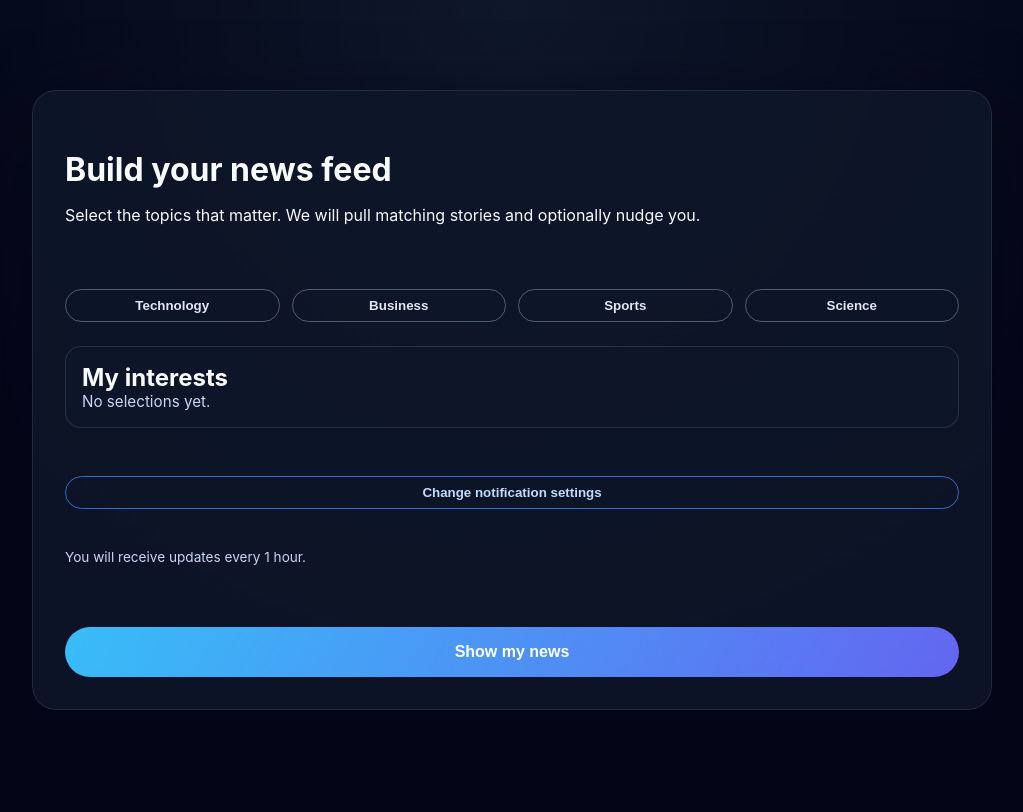
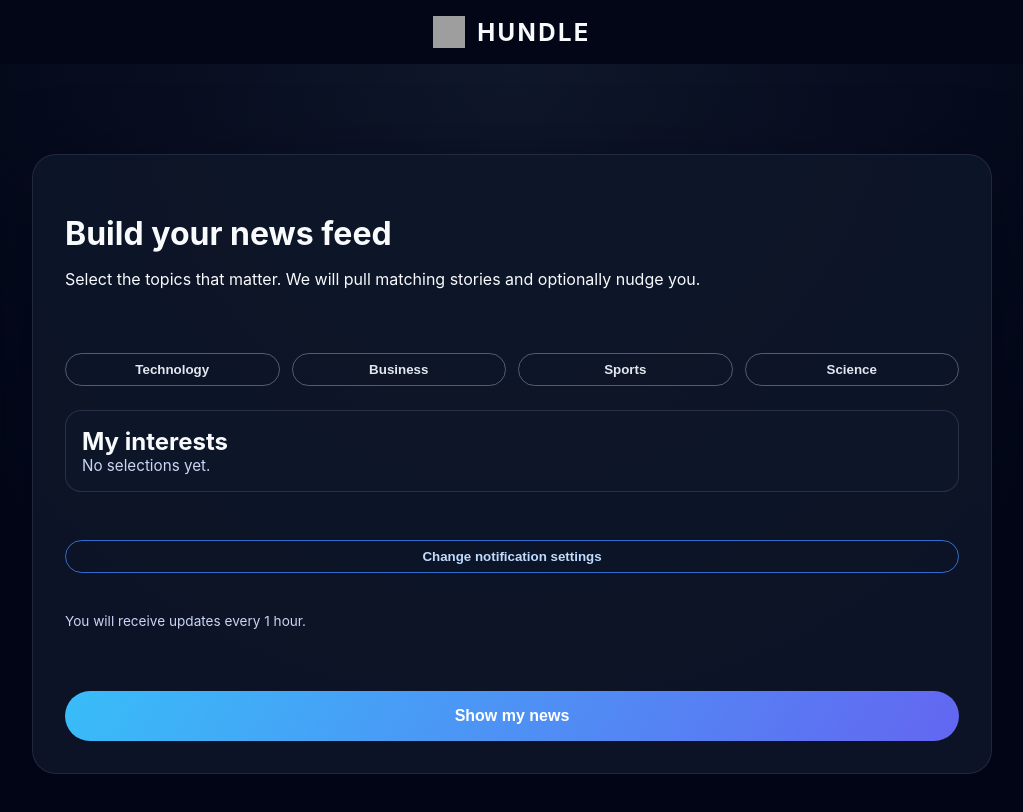
Before and after one commit to halilozerdem2/Hundle, a Next.js app in the folder apps/web/: page / in a window 1280 px wide. Shown: the top 812 px of the page, without its empty margins (128-1151 px from the left). Built offline with nearby package versions, Linux system fonts and the light colour scheme; grey boxes are pictures that could not be loaded.

Commit message:
feat: add global header

```diff
--- a/apps/web/app/globals.css
+++ b/apps/web/app/globals.css
@@ -11,6 +11,28 @@
 body {
   margin: 0;
   min-height: 100vh;
+}
+
+.site-header {
+  width: 100%;
+  display: flex;
+  justify-content: center;
+  padding: 1rem 0;
+}
+
+.site-header__brand {
+  display: inline-flex;
+  gap: 0.75rem;
+  align-items: center;
+  font-size: 1.5rem;
+  font-weight: 700;
+  color: #f8fafc;
+  text-decoration: none;
+}
+
+.site-header__brand span {
+  text-transform: uppercase;
+  letter-spacing: 0.1em;
 }
 
 .app-shell {
--- a/apps/web/app/layout.tsx
+++ b/apps/web/app/layout.tsx
@@ -1,6 +1,7 @@
 import './globals.css';
 import type { Metadata, Viewport } from 'next';
 import type { ReactNode } from 'react';
+import Header from '../components/Header';
 
 export const metadata: Metadata = {
   title: 'News Pulse',
@@ -29,6 +30,7 @@ export const viewport: Viewport = {
 const RootLayout = ({ children }: { children: ReactNode }) => (
   <html lang="en">
     <body>
+      <Header />
       <main className="app-shell">{children}</main>
     </body>
   </html>
--- /dev/null
+++ b/apps/web/components/Header.tsx
@@ -0,0 +1,13 @@
+import Image from 'next/image';
+import Link from 'next/link';
+
+const Header = () => (
+  <header className="site-header">
+    <Link href="/" className="site-header__brand">
+      <Image src="/logo.png" alt="Hundle logo" width={32} height={32} />
+      <span>Hundle</span>
+    </Link>
+  </header>
+);
+
+export default Header;
```
Also changed, not shown: 1 other file (tests, documents, lock files or other folders).
